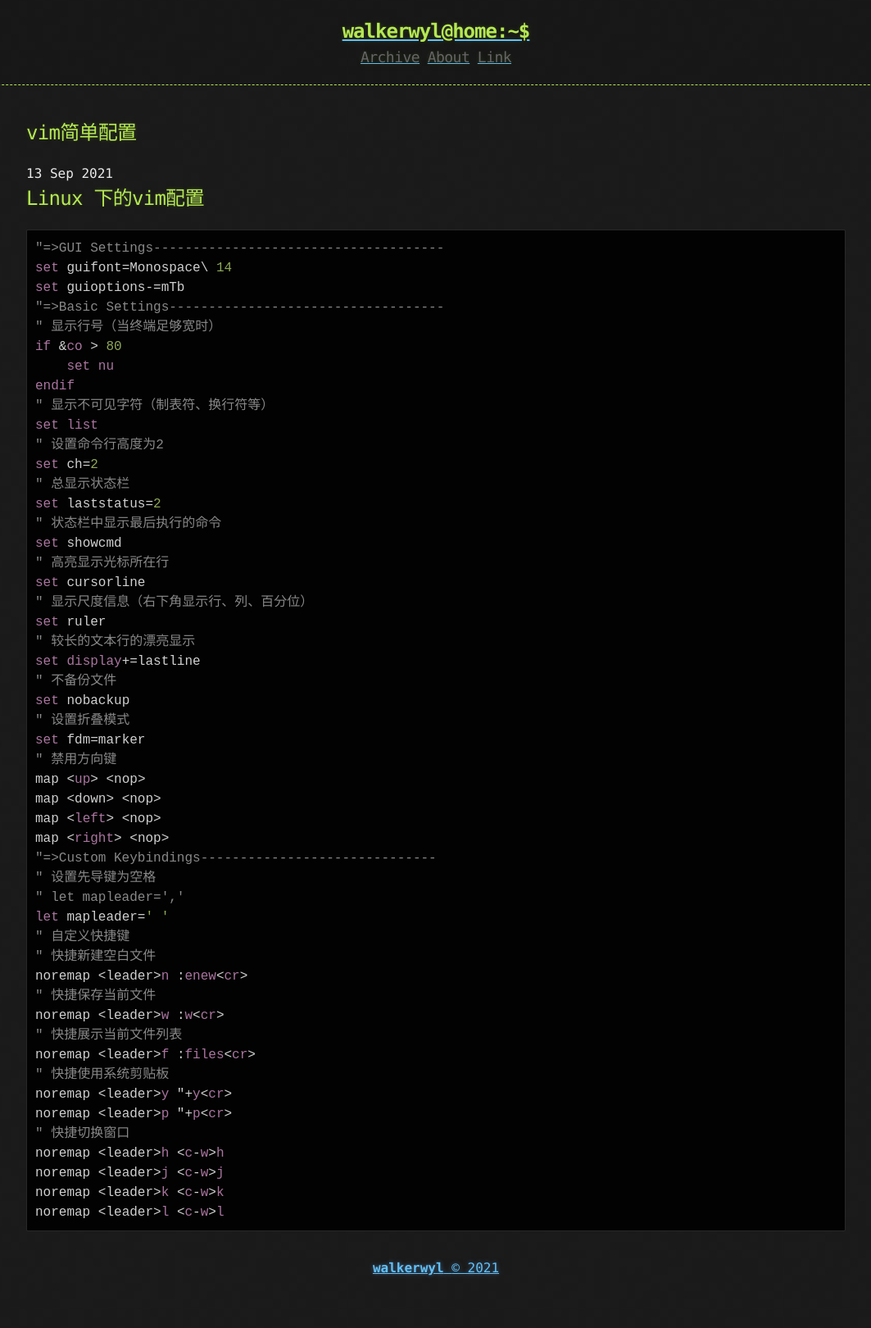
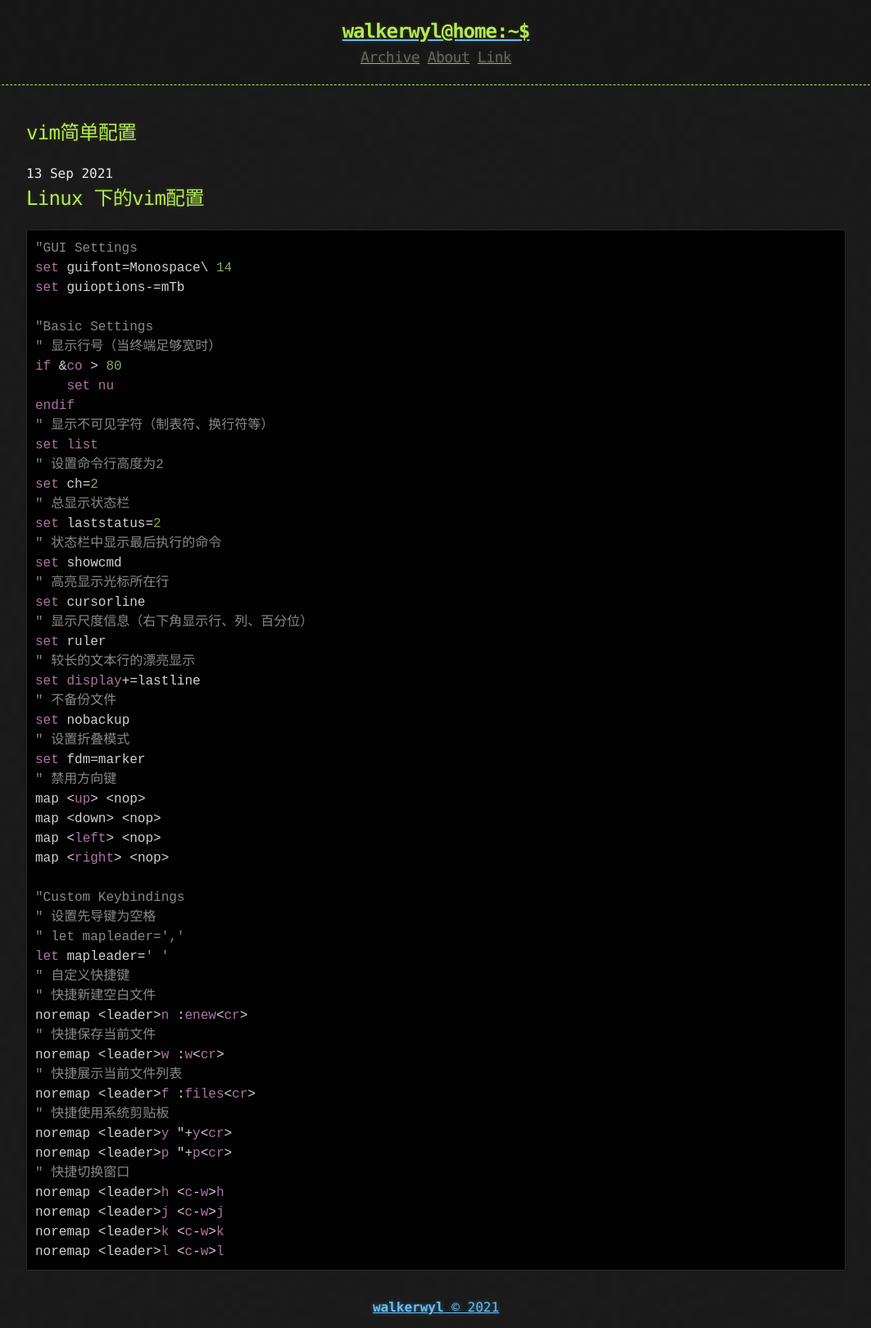
Before and after one commit to walkerwyl/walkerwyl.github.io, a Jekyll site: the page built from _posts/2021-09-13-vim简单设置.md, in a window 1280 px wide. Shown: the whole page at 82% size, without its empty margins (108-1171 px from the left). Built offline with Jekyll 4.4.1, drawn with Linux system fonts in a browser that asks for light colours; before the commit the page ends 1572 px from its top, so only the background shows below that.

````diff
--- a/_posts/2021-09-13-vim简单设置.md
+++ b/_posts/2021-09-13-vim简单设置.md
@@ -12,10 +12,11 @@ tags:
 ## Linux 下的vim配置
 
 ```vimscript
-"=>GUI Settings-------------------------------------
+"GUI Settings
 set guifont=Monospace\ 14
 set guioptions-=mTb
-"=>Basic Settings-----------------------------------
+
+"Basic Settings
 " 显示行号（当终端足够宽时）
 if &co > 80
     set nu
@@ -43,7 +44,8 @@ map <up> <nop>
 map <down> <nop>
 map <left> <nop>
 map <right> <nop>
-"=>Custom Keybindings------------------------------
+
+"Custom Keybindings
 " 设置先导键为空格
 " let mapleader=','
 let mapleader=' '
````
